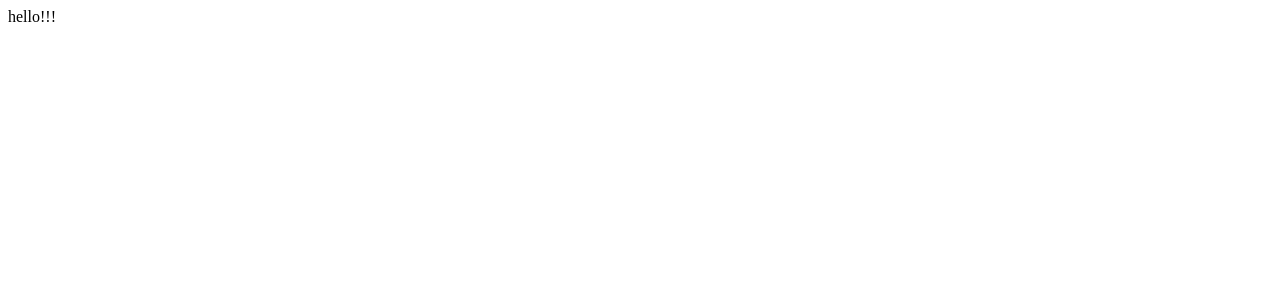
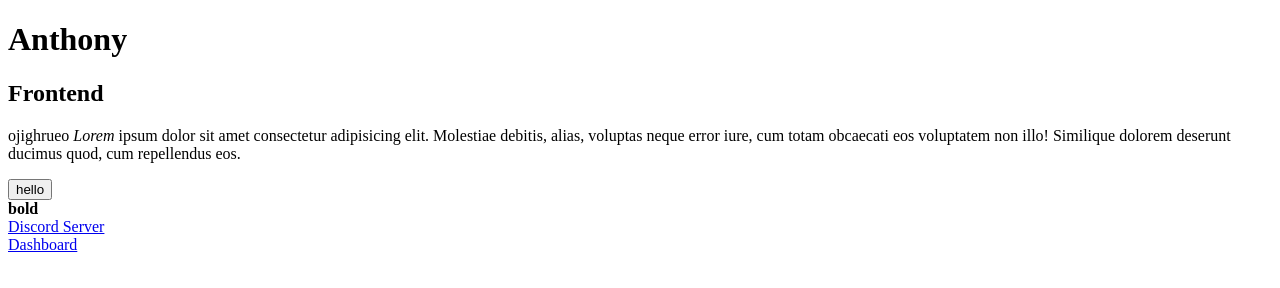
Before and after one commit to anthonymardiros/html, a plain HTML site: page index.html in a window 1280 px wide. Drawn offline with Linux system fonts and the light colour scheme.

Commit message:
Modified

```diff
--- a/index.html
+++ b/index.html
@@ -4,9 +4,19 @@
     <meta charset="UTF-8">
     <meta http-equiv="X-UA-Compatible" content="IE=edge">
     <meta name="viewport" content="width=device-width, initial-scale=1.0">
-    <title>Document</title>
+    <title>Ant</title>
 </head>
 <body>
-    hello!!!
+    <h1>Anthony</h1>
+    <h2>Frontend</h2>
+    <p>ojighrueo <i>Lorem</i> ipsum dolor sit amet consectetur adipisicing elit. Molestiae debitis, alias, voluptas neque error iure, cum totam obcaecati eos voluptatem non illo! Similique dolorem deserunt ducimus quod, cum repellendus eos.</p>
+    <button>hello</button>
+    <div>
+        <b>bold</b>
+    </div>
+        <a href="https://discord.gg/frontend" target="_blank">Discord Server</a>
+    <div>
+        <a href="/dashboard.html" target="_blank">Dashboard</a>
+    </div>
 </body>
 </html>
```
